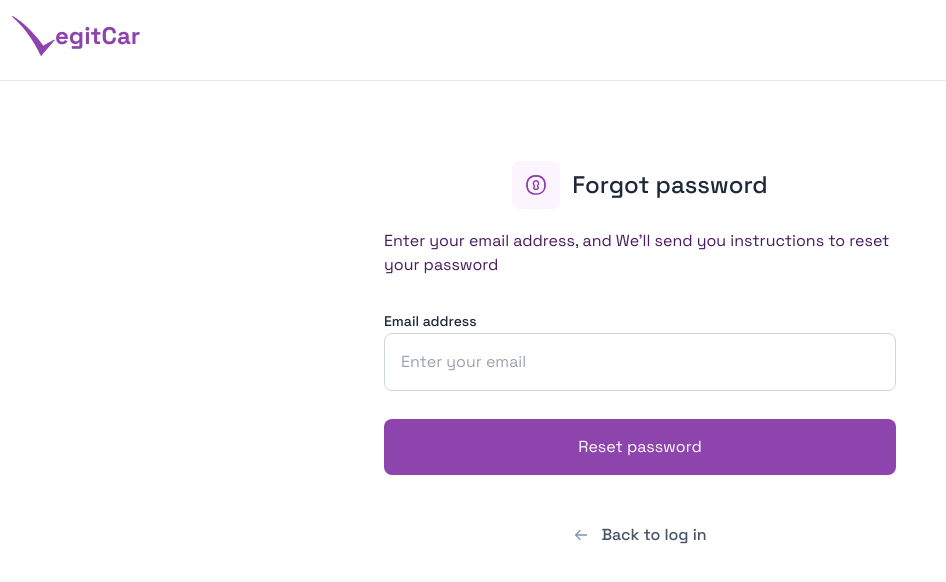
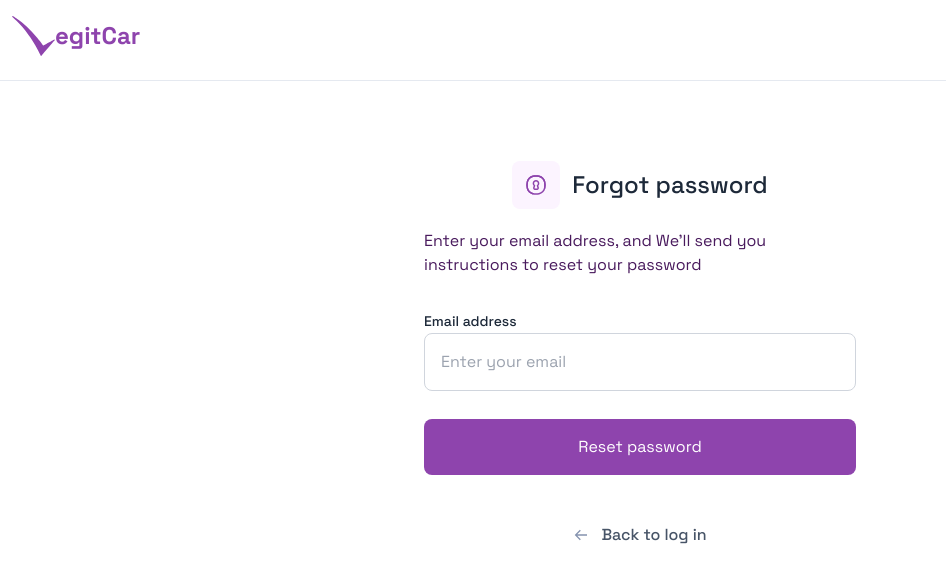
Before and after one commit to ntamiegbe/legitcar-next, a Next.js app: page /forgotPassword in a window 1280 px wide. Shown: the top 582 px of the page, without its empty margins (0-946 px from the left). Built offline with nearby package versions, Linux system fonts and the light colour scheme.

Commit message:
Commit: added padding

```diff
--- a/src/pages/forgotPassword.js
+++ b/src/pages/forgotPassword.js
@@ -17,7 +17,7 @@ const forgotPassword = () => {
                     <p className='font-bold text-2xl text-[#8E44AD]'>r</p>
                 </div>
             </nav>
-            <div className="flex flex-col justify-center items-center mt-20 max-w-lg mx-auto">
+            <div className="flex flex-col justify-center items-center mt-20 max-w-lg px-10 mx-auto">
                 <div className="flex items-center space-x-3">
                     <div className="bg-overlay p-3 rounded-lg">
                         <svg width="24" height="24" viewBox="0 0 24 24" fill="none" xmlns="http://www.w3.org/2000/svg">
```
